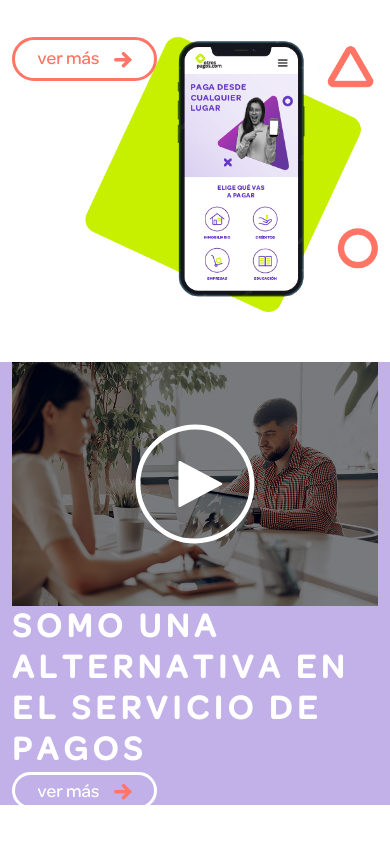
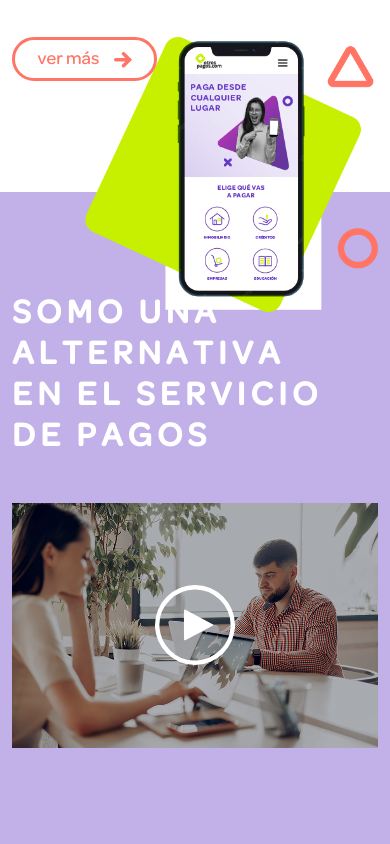
Before and after one commit to rcastillod/otrospagos, a plain HTML site: page index.html in a window 390 px wide. Shown: the part 1404-2248 px from the top of the page. Before the commit the page ends 2213 px from the top, so only its background shows below. Drawn offline with Linux system fonts and the light colour scheme.

Commit message:
feat: Section video layout done

```diff
--- a/assets/css/main.css
+++ b/assets/css/main.css
@@ -294,11 +294,24 @@ picture {
 /*                                 LAYOUTS                                    */
 /* -------------------------------------------------------------------------- */
 
-/* Hero */
+/* Hero section */
 .hero-content {
   background-image: linear-gradient(135deg, hsl(var(--gradient-color-from)) 60%, hsl(var(--gradient-color-to)));
   height: 100%;
   padding-block: 1.875rem;
+}
+
+/* Video section */
+.video {
+  padding-block: 6.25rem;
+  position: relative;
+}
+
+@media (max-width: 991px) {
+  .video {
+    margin-top: -10.625rem;
+    z-index: -2;
+  }
 }
 
 /* -------------------------------------------------------------------------- */
@@ -697,7 +710,7 @@ picture {
 
 .ot-video::before {
   content: '';
-  background-color: hsl(var(--text-color) / .5);
+  background-color: hsl(var(--text-color) / .3);
   height: 100%;
   width: 100%;
   position: absolute;
@@ -722,16 +735,23 @@ picture {
 .ot-video-button>svg {
   border-radius: 50%;
   fill: hsl(var(--white-color));
-  height: 120px;
-  width: 120px;
+  height: 80px;
+  width: 80px;
   transition: 1s;
+}
+
+@media (min-width: 768px) {
+  .ot-video-button>svg {
+    height: 120px;
+    width: 120px;
+  }
 }
 
 .ot-video-button>svg .stroke-solid {
   stroke-dashoffset: 0;
   stroke: hsl(var(--white-color));
   stroke-dashArray: 300;
-  stroke-width: 4px;
+  stroke-width: 6px;
   transition: stroke-dashoffset 1s, opacity 1s;
 }
 
--- a/index.html
+++ b/index.html
@@ -367,10 +367,10 @@
       </div>
     </section>
 
-    <section class="bg-primary-tint">
+    <section class="bg-primary-tint video">
       <div class="container">
         <div class="row">
-          <div class="col-12 col-md-7">
+          <div class="col-12 col-lg-7 order-2 order-lg-1">
             <div class="ot-video">
               <img src="assets/images/video-poster.jpg" alt="Poster video pagos">
               <a href="#" class="ot-video-button">
@@ -386,9 +386,10 @@
               </a>
             </div>
           </div>
-          <div class="col-12 col-md-5">
-            <h3 class="section-title text-white">Somo una alternativa en el servicio de pagos</h3>
-            <a href="#" class="button button-white icon">
+          <div class="col-12 col-lg-5 order-1 order-lg-2">
+            <div class="mt-md-3 ms-md-5">
+              <h3 class="section-title text-white mb-5">Somo una <br> alternativa <br> en el servicio <br> de pagos</h3>
+              <a href="#" class="button button-white icon d-none d-lg-block">
                 ver más
                 <svg xmlns="http://www.w3.org/2000/svg" viewBox="0 0 17.98 15.45">
                   <g>
@@ -397,6 +398,7 @@
                   </g>
                 </svg>
               </a>
+            </div>
           </div>
         </div>
       </div>
```
Lines whose indentation alone changed are shown as unchanged.
